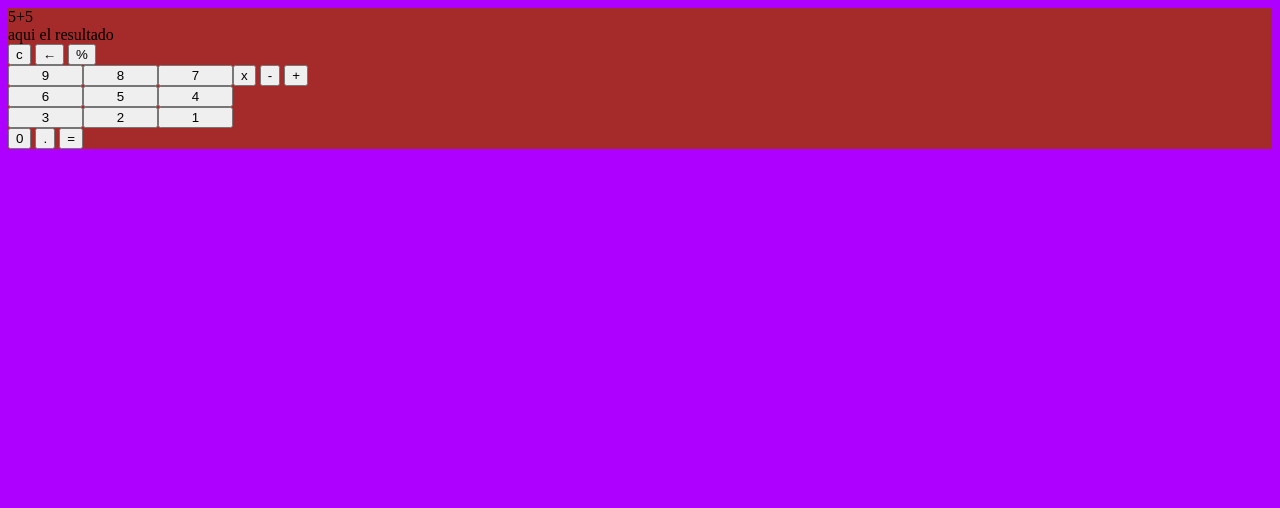
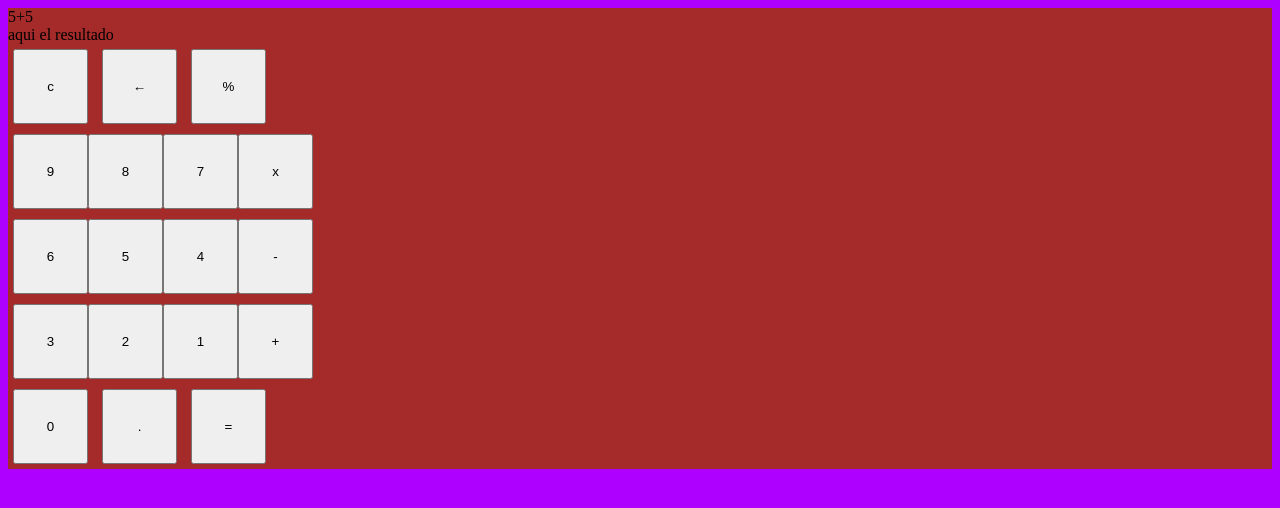
Before and after one commit to kevinmoreno2106/Calculadora---Fundaci-n, a plain HTML site: page index.html in a window 1280 px wide. Drawn offline with Linux system fonts and the light colour scheme.

Commit message:
terminalo en casa, lo harás mejor uwu

```diff
--- a/estiloCalculadora.css
+++ b/estiloCalculadora.css
@@ -17,4 +17,12 @@ div.numeros{
     display: grid;
     grid-template-columns: repeat(3,75px);
 }
-div.
+div.simbolos{
+    display: flex;
+    flex-direction: column;
+}
+button{
+    width: 75px;
+    height: 75px;
+    margin: 5px ;
+}
```
